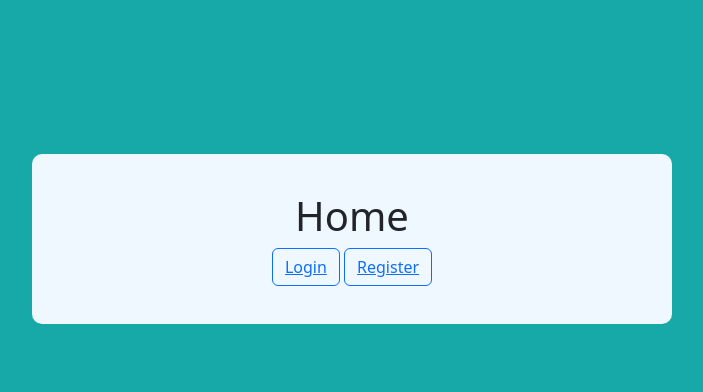
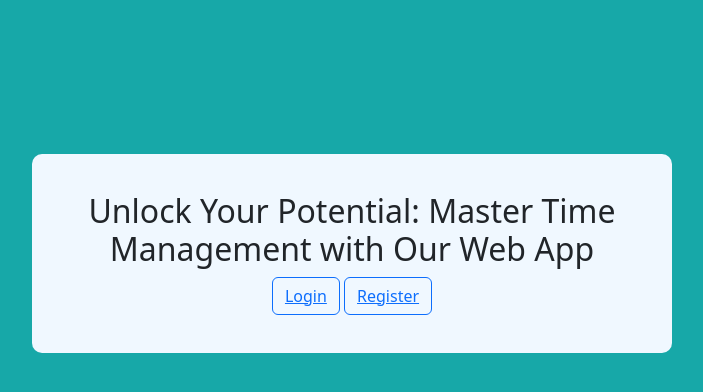
Before and after one commit to Daksh-Madaan/swayamkaro, a Flask app: page / in a window 1280 px wide. Shown: the top 392 px of the page, without its empty margins (288-991 px from the left). Run offline with Flask 2, Linux system fonts and the light colour scheme; some libraries are stand-ins or nearby versions.

Commit message:
Update home.html

```diff
--- a/templates/home.html
+++ b/templates/home.html
@@ -28,8 +28,8 @@
   </style>
   <body>
     <div class="main">
-      <h1>Home</h1>
-      <button type="button" class="btn btn-outline-primary"><a href="/login">Login</a></button>
+      <h2>Unlock Your Potential: Master Time Management with Our Web App</h2>
+      <button type="button" class="btn btn-outline-primary"><a href="/login">Login</a></button><be>
       <button type="button" class="btn btn-outline-primary"><a href="/register">Register</a></button>
     </div>
     <script src="https://cdn.jsdelivr.net/npm/bootstrap@5.3.2/dist/js/bootstrap.bundle.min.js" integrity="sha384-C6RzsynM9kWDrMNeT87bh95OGNyZPhcTNXj1NW7RuBCsyN/o0jlpcV8Qyq46cDfL" crossorigin="anonymous"></script>
```
